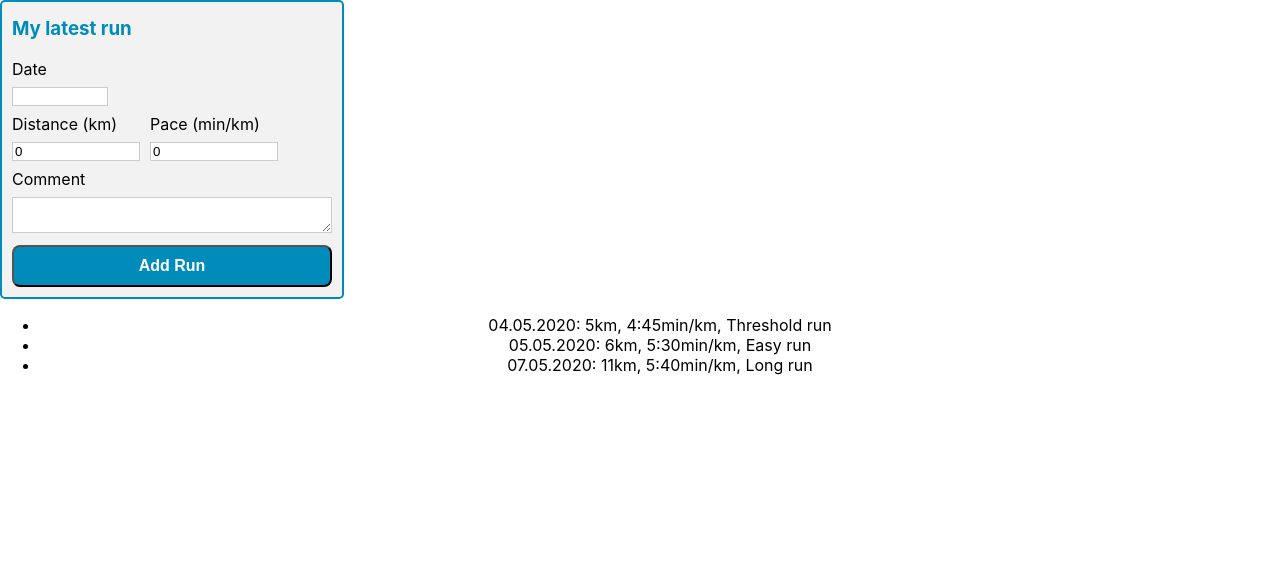
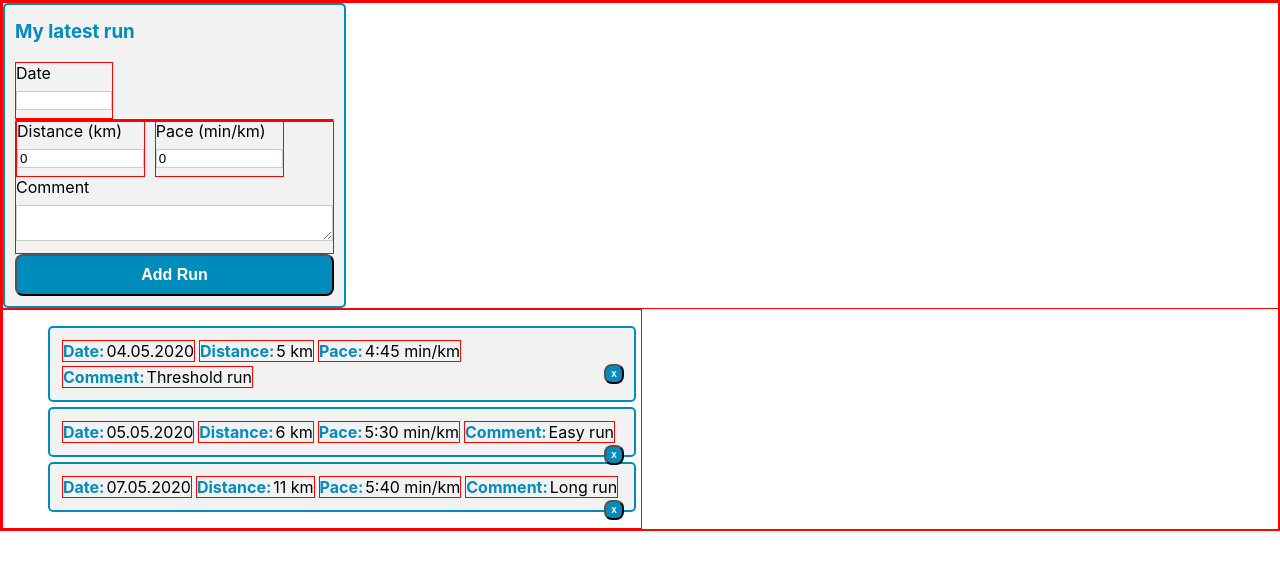
Before and after one commit to haugs2/BTI7540_SPA_Project, a React (Create React App) app: page / in a window 1280 px wide. Shown: the top 570 px of the page. Built offline with nearby package versions, Linux system fonts and the light colour scheme.

Commit message:
Made a component for list entry, delete mechanism implemented

```diff
--- a/src/App.css
+++ b/src/App.css
@@ -36,3 +36,8 @@
     transform: rotate(360deg);
   }
 }
+
+div {
+  border: solid 1px red;
+  display: block;
+}
--- a/src/App.js
+++ b/src/App.js
@@ -23,7 +23,7 @@ class App extends Component {
           comment: "Easy run",
         },
         {
-          id: 2,
+          id: 3,
           date: "07.05.2020",
           distance: "11",
           pace: "5:40",
@@ -32,6 +32,7 @@ class App extends Component {
       ],
     };
     this.addRun = this.addRun.bind(this);
+    this.removeRun = this.removeRun.bind(this);
   }
 
   addRun(date, distance, pace, comment) {
@@ -54,11 +55,26 @@ class App extends Component {
     });
   }
 
+  removeRun(idToDelete) {
+    let runentries = this.state.runentries;
+    for (var i = 0; i < runentries.length; i++) {
+      if (runentries[i].id == idToDelete) {
+        runentries.splice(i, 1);
+      }
+    }
+    this.setState({
+      runentries: runentries,
+    });
+  }
+
   render() {
     return (
       <div className="App">
-        <RunEntry></RunEntry>
-        <RunEntryList runentries={this.state.runentries}></RunEntryList>
+        <RunEntry onAdd={this.addRun}></RunEntry>
+        <RunEntryList
+          runentries={this.state.runentries}
+          removeItem={this.removeRun}
+        ></RunEntryList>
       </div>
     );
   }
--- a/src/RunEntry.js
+++ b/src/RunEntry.js
@@ -16,11 +16,26 @@ class RunEntry extends Component {
     this.onRunEntryPaceChange = this.onRunEntryPaceChange.bind(this);
     this.onRunEntryCommentChange = this.onRunEntryCommentChange.bind(this);
     this.onRunEntryDateChange = this.onRunEntryDateChange.bind(this);
+    this.resetState = this.resetState.bind(this);
   }
 
-  onRunEntryAdd() {
-    //to be implemented
-    return;
+  resetState() {
+    this.setState({
+      distance: 0,
+      pace: 0,
+      comment: "",
+      date: "",
+    });
+  }
+  onRunEntryAdd(event) {
+    event.preventDefault();
+    this.props.onAdd(
+      this.state.date,
+      this.state.distance,
+      this.state.pace,
+      this.state.comment
+    );
+    this.resetState();
   }
 
   onRunEntryDistanceChange(event) {
@@ -41,6 +56,7 @@ class RunEntry extends Component {
 
   render() {
     return (
+      <div className="RunEntry-container">
         <form className="RunEntry-Inputs">
           <h3>My latest run</h3>
           <div className="RunEntry-Date">
@@ -80,6 +96,7 @@ class RunEntry extends Component {
           </div>
           <button onClick={this.onRunEntryAdd}>Add Run</button>
         </form>
+      </div>
     );
   }
 }
--- a/src/RunEntryList.js
+++ b/src/RunEntryList.js
@@ -1,17 +1,31 @@
 import React, { Component } from "react";
 import PropTypes from "prop-types";
+import RunEntryListItem from "./RunEntryListItem";
+import "./style/RunEntryList.css";
 
 class RunEntryList extends Component {
+  constructor(props) {
+    super(props);
+    this.removeListItem = this.removeListItem.bind(this);
+  }
+
+  removeListItem(id) {
+    return this.props.removeItem(id);
+  }
   render() {
     return (
-      <div>
+      <div className="container-RunEntryList">
         <ul>
-          {this.props.runentries.map(function (runentry) {
+          {this.props.runentries.map((runentry) => {
             return (
-              <li key={runentry.id}>
-                {runentry.date}: {runentry.distance}km, {runentry.pace}min/km,{" "}
-                {runentry.comment}
-              </li>
+              <RunEntryListItem
+                id={runentry.id}
+                date={runentry.date}
+                distance={runentry.distance}
+                pace={runentry.pace}
+                comment={runentry.comment}
+                onDelete={this.removeListItem}
+              ></RunEntryListItem>
             );
           })}
         </ul>
--- /dev/null
+++ b/src/RunEntryListItem.js
@@ -0,0 +1,54 @@
+import React, { Component } from "react";
+import PropTypes from "prop-types";
+import "./style/RunEntryListItem.css";
+
+class RunEntryListItem extends Component {
+  constructor(props) {
+    super(props);
+    this.onRemoveRunEntryFromListClicked = this.onRemoveRunEntryFromListClicked.bind(
+      this
+    );
+  }
+
+  onRemoveRunEntryFromListClicked(event) {
+    event.preventDefault();
+    let idToDelete = this.props.id;
+    this.props.onDelete(idToDelete);
+  }
+
+  render() {
+    return (
+      <li key={this.props.id}>
+        <div className="RunEntryListItem-container">
+          <div className="RunEntryListItem-item">
+            <label className="RunEntryListItem-label">Date:</label>
+            {this.props.date}
+          </div>
+
+          <div className="RunEntryListItem-item">
+            <label className="RunEntryListItem-label">Distance:</label>
+            {this.props.distance} km
+          </div>
+          <div className="RunEntryListItem-item">
+            <label className="RunEntryListItem-label">Pace:</label>
+            {this.props.pace} min/km
+          </div>
+
+          <div className="RunEntryListItem-item">
+            <label className="RunEntryListItem-label">Comment: </label>
+            {this.props.comment}
+          </div>
+
+          <button
+            className="RunEntryListItem-btn"
+            onClick={this.onRemoveRunEntryFromListClicked}
+          >
+            x
+          </button>
+        </div>
+      </li>
+    );
+  }
+}
+
+export default RunEntryListItem;
--- a/src/style/RunEntry.css
+++ b/src/style/RunEntry.css
@@ -61,3 +61,7 @@ button {
   width: 30%;
   display: block;
 }
+
+.RunEntry-container {
+  width: 100%;
+}
--- /dev/null
+++ b/src/style/RunEntryList.css
@@ -0,0 +1,7 @@
+ul {
+  list-style-type: none;
+}
+
+.container-RunEntryList {
+  width: 50%;
+}
--- /dev/null
+++ b/src/style/RunEntryListItem.css
@@ -0,0 +1,28 @@
+.RunEntryListItem-btn {
+  width: 20px;
+  height: 20px;
+  font-size: x-small;
+  padding: 0px 0px;
+  float: right;
+}
+
+.RunEntryListItem-container {
+  border: 2px solid #008cba;
+  background-color: #f2f2f2;
+  border-radius: 5px;
+  padding: 10px 10px;
+  display: block;
+  margin: 5px 5px;
+  text-align: left;
+}
+
+.RunEntryListItem-item {
+  display: inline-flex;
+  margin: 2px 2px;
+}
+
+.RunEntryListItem-label {
+  color: #008cba;
+  margin-right: 2px;
+  font-weight: bold;
+}
```
Also changed, not shown: src/models/Run.js (added). Lines whose indentation alone changed are shown as unchanged.
